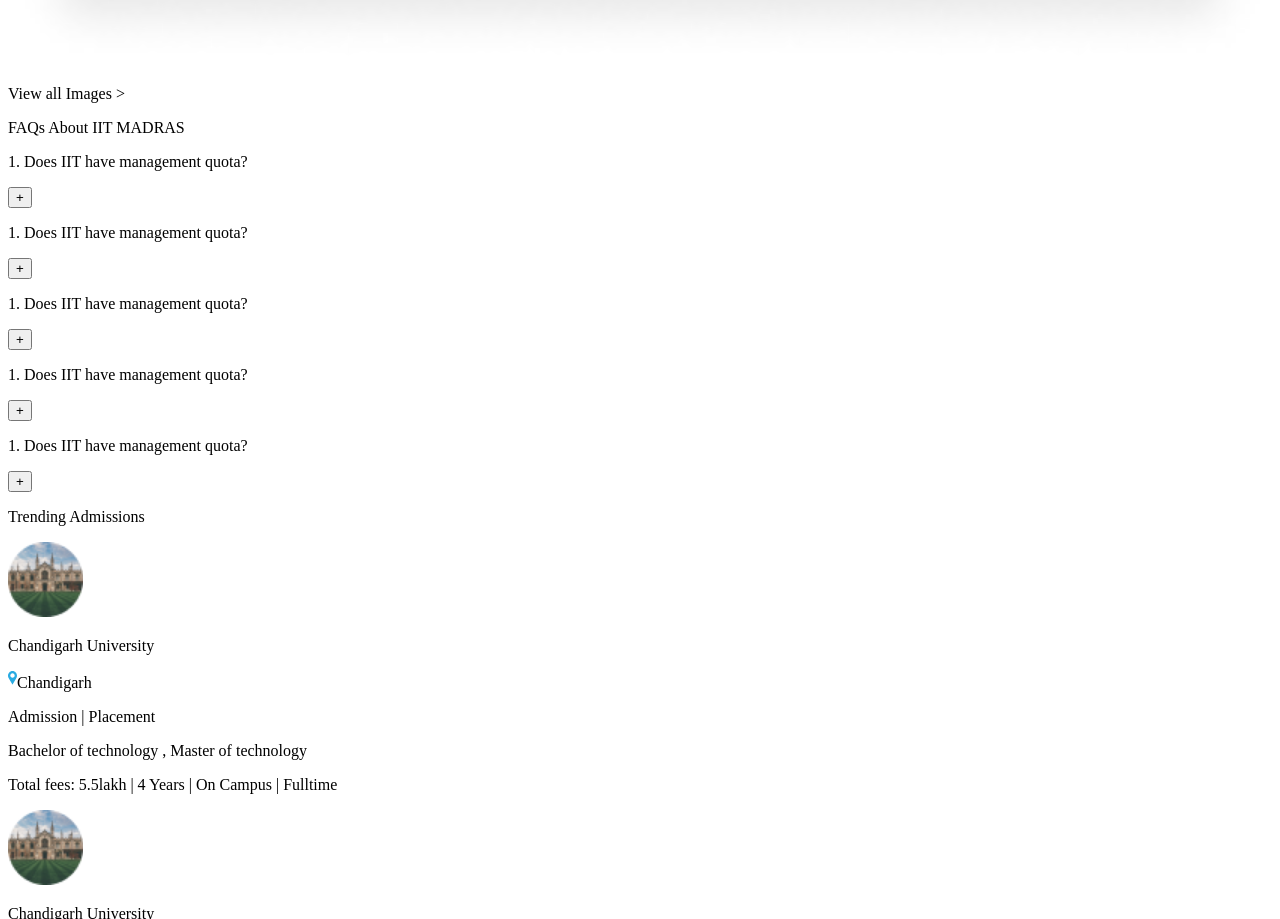
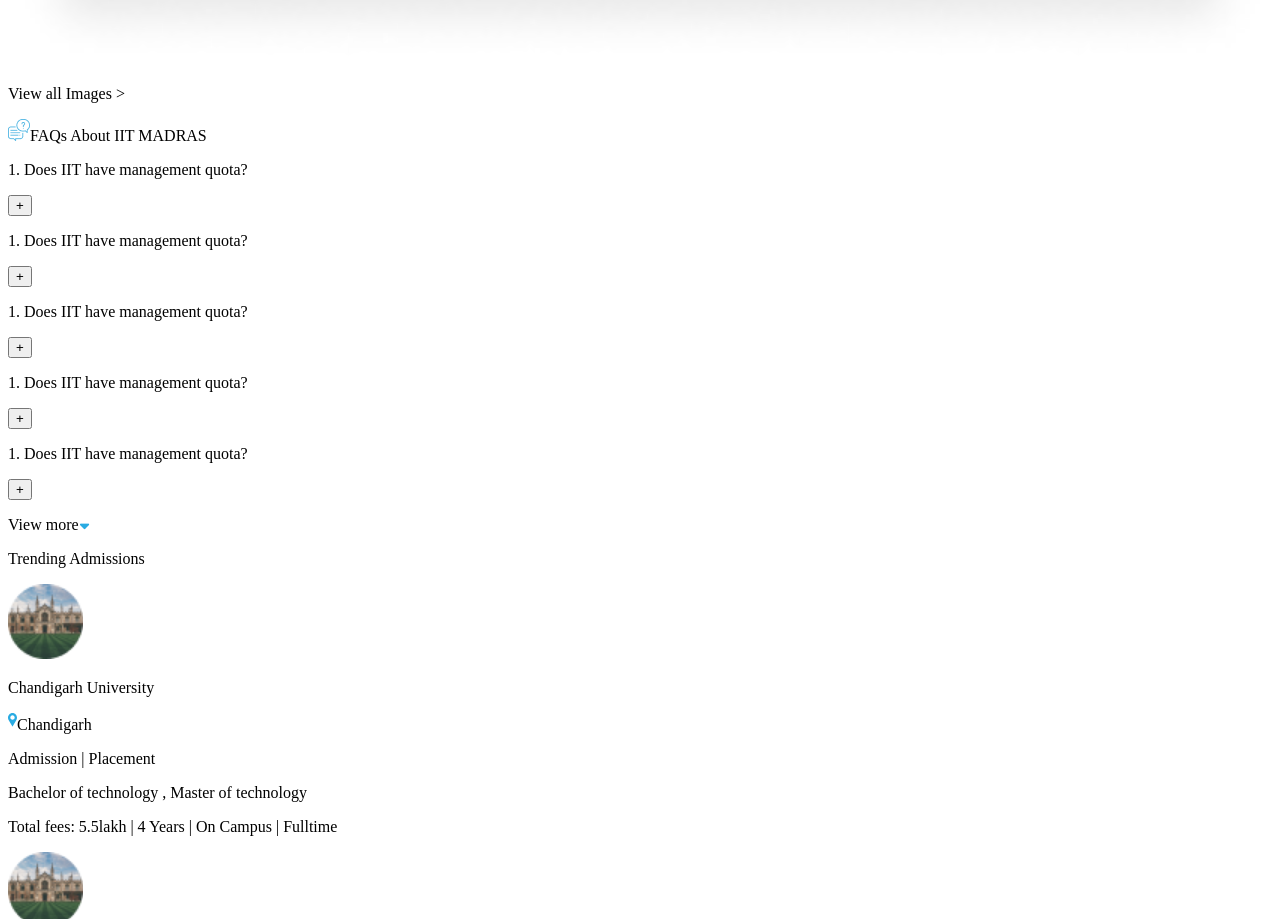
Before and after one commit to reactexcel/stulink, a Next.js app: page /college in a window 1280 px wide. Shown: the part 5661-6580 px from the top of the page. Built offline with nearby package versions, Linux system fonts and the light colour scheme.

Commit message:
couses tab

```diff
--- a/Components/College/CoursesContainer.js
+++ b/Components/College/CoursesContainer.js
@@ -12,9 +12,11 @@ import { applyNow } from "../Common/Images";
 import { downArrow } from "../Common/Images";
 import CoursesList from './CoursesList';
 import { faqIcon } from "../Common/Images"
+import Faqs from "./Faqs";
+import { ratingIcon } from "../Common/Images"
 
 
-const Programmes = () =>{
+const Programmes = () => {
     return (
         <div className="rounded-lg border-2 border-gray-300 border-r-8 text-black p-3 text-center my-3 hover:bg-gray-300">
             <span className="text-xl text-center">B.sc</span>
@@ -29,31 +31,44 @@ const CoursesContainer = () => {
                     <div className=" rounded-tl-md rounded-tr-md bg-blue-550 text-white p-3 text-center">
                         <span className=" text-xl text-center">Programmes</span>
                     </div>
-                     <Programmes/>
-                     <Programmes/>
-                     <Programmes/>
-                     <Programmes/>
-                     <Programmes/>
-                     <Programmes/>
-                     <Programmes/>
-                     <Programmes/>
-                     <Programmes/>
-                     <Programmes/>
+                    <Programmes />
+                    <Programmes />
+                    <Programmes />
+                    <Programmes />
+                    <Programmes />
+                    <Programmes />
+                    <Programmes />
+                    <Programmes />
+                    <Programmes />
+                    <Programmes />
                 </div>
                 <div className="col-span-3">
                     <div className="flex">
                         <img src={coursesIcon} alt="coursesIcon" className=" h-8 w-8" />
                         <span className=" text-blue-500 text-2xl font-Poppins ml-2"> Courses </span>
                     </div>
-                    <CoursesList/>
-                    <CoursesList/>
-                    <CoursesList/>
+                    <CoursesList />
+                    <CoursesList />
+                    <CoursesList />
                 </div>
             </div>
+            <Faqs />
+            <div className="border">
+                <div className="flex justify-center items-center">
+              <img src={ ratingIcon} alt="ratingIcon" height="24px" width="24px" className="p-0.5 mr-2.5 border border-blue-550 rounded-full"/>
+            <p className="text-blue-550 text-2xl"> COLLEGE RATING
+            </p>
+                </div>
+           <div className="grid grid-cols-7 mt-6">
+                <div className="col-span-2">
+                    <p>Overall Rating (Out of 5)
+                       </p>
+                </div>
+                <div className="col-span-5">
+                  <p>Component Ratings (Out of 5)</p>
+                </div>
 
-            <div className="shadow-md border p-2">
-                <p className=" text-blue-550 text-2xl text-center flex justify-center items-center"> <img  src={faqIcon} alt="faq icon" className=" h-5 w-5 mr-3"/>FAQs About IIT MADRAS</p>
-
+               </div>
             </div>
         </div>
     );
--- a/Components/College/Faqs.js
+++ b/Components/College/Faqs.js
@@ -1,4 +1,7 @@
 import React, { useState } from "react";
+import { faqIcon } from "../Common/Images"
+import { downIcon} from "../Common/Images"
+
 
 const ListItem = ({ show, setShow, index }) => {
   return (
@@ -31,8 +34,8 @@ const Faqs = () => {
   const [show, setShow] = useState(false);
   return (
     <div className="my-12 rounded-xl shadow-2xl border">
-      <p className="text-blue-550 text-2xl font-black my-8 text-center">
-        FAQs About IIT MADRAS
+      <p className="text-blue-550 text-2xl font-black my-8 text-center flex justify-center items-center">
+      <img  src={faqIcon} alt="faq icon" className=" h-5 w-5 mr-3"/>FAQs About IIT MADRAS
       </p>
       <div className="p-6">
         {[1, 2, 3, 4, 5].map((faq, index) => {
@@ -43,6 +46,8 @@ const Faqs = () => {
           );
         })}
       </div>
+      <p className="text-center text-blue-550 flex justify-center items-center">View more
+       <img src={downIcon} alt="view more" className=" h-1.5 w-3 ml-1.5"/></p>
     </div>
   );
 };
--- a/Components/Common/Images.js
+++ b/Components/Common/Images.js
@@ -53,3 +53,5 @@ export const rightYellowArrow =  "./icon/rightYellowArrow.png"
 export const applyNow = "./icon/applyNow.png"
 export const downArrow = "./icon/downArrow.png"
 export const faqIcon ="./icon/faqIcon.png"
+export const downIcon = "./icon/downIcon.png"
+export const ratingIcon = "./icon/ratingIcon.png"
```
Also changed, not shown: public/icon/downIcon.png (added), public/icon/ratingIcon.png (added). Lines whose indentation alone changed are shown as unchanged.
